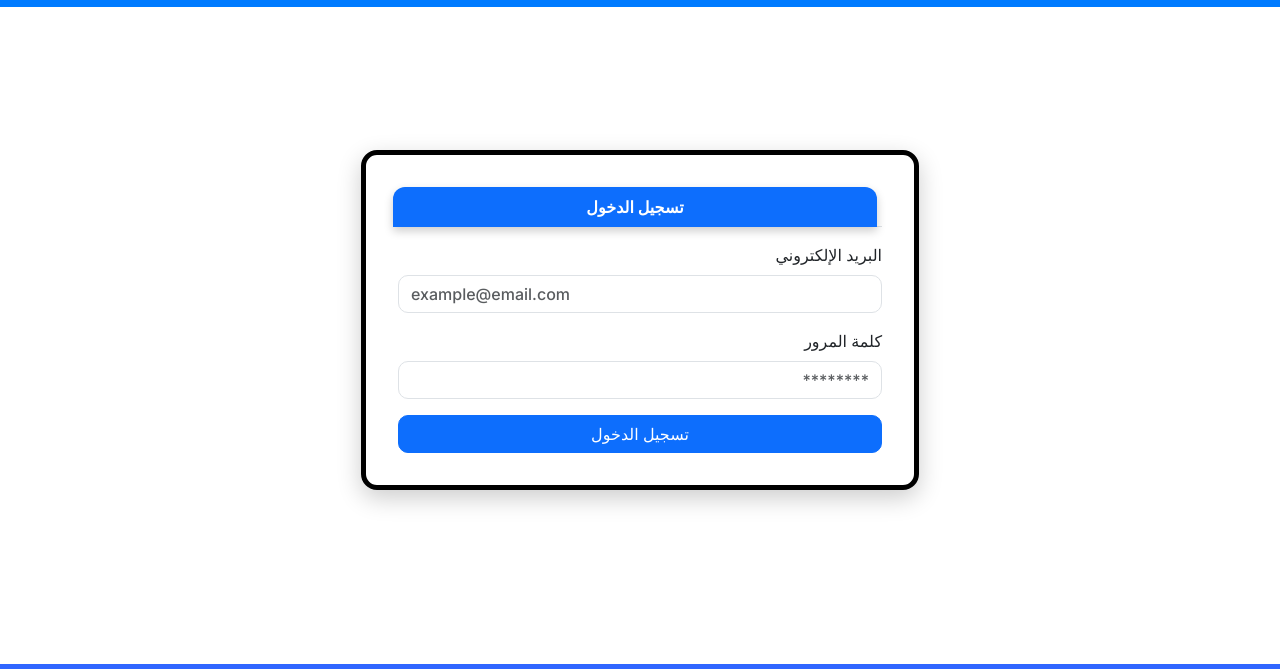
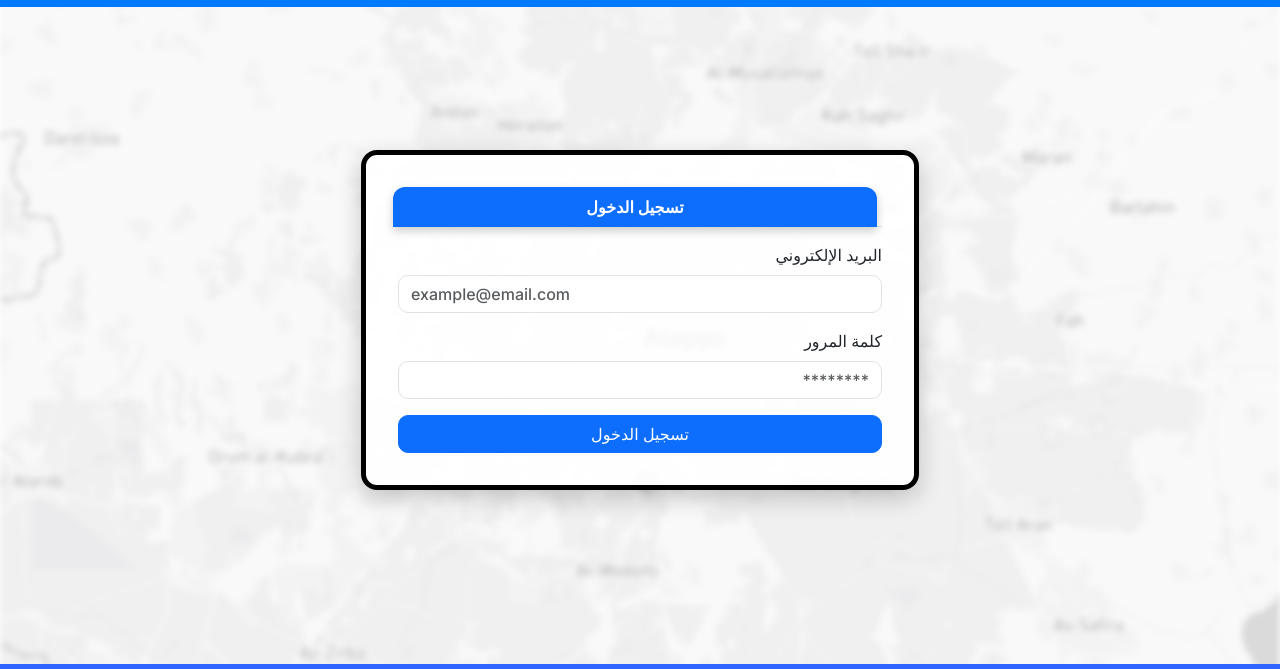
Before and after one commit to HITechHouse/Unhabitat, a plain HTML site: page pages/index.html in a window 1280 px wide. Shown: the part 80-749 px from the top of the page. Drawn offline with nearby package versions, Linux system fonts and the light colour scheme.

Commit message:
Update index.html

```diff
--- a/pages/index.html
+++ b/pages/index.html
@@ -20,7 +20,19 @@ body {
   flex-direction: column;
   overflow: hidden;
 }
-
+body::before {
+  content: "";
+  position: fixed;
+  top: 0;
+  left: 0;
+  width: 100%;
+  height: 100%;
+  background-image: url("../assets/img/cover.jpg");
+  background-size: cover;
+  background-position: center;
+  z-index: -1;
+  filter: blur(3px);
+}
 #mainHeader {
   position: fixed;
   top: 0;
```
